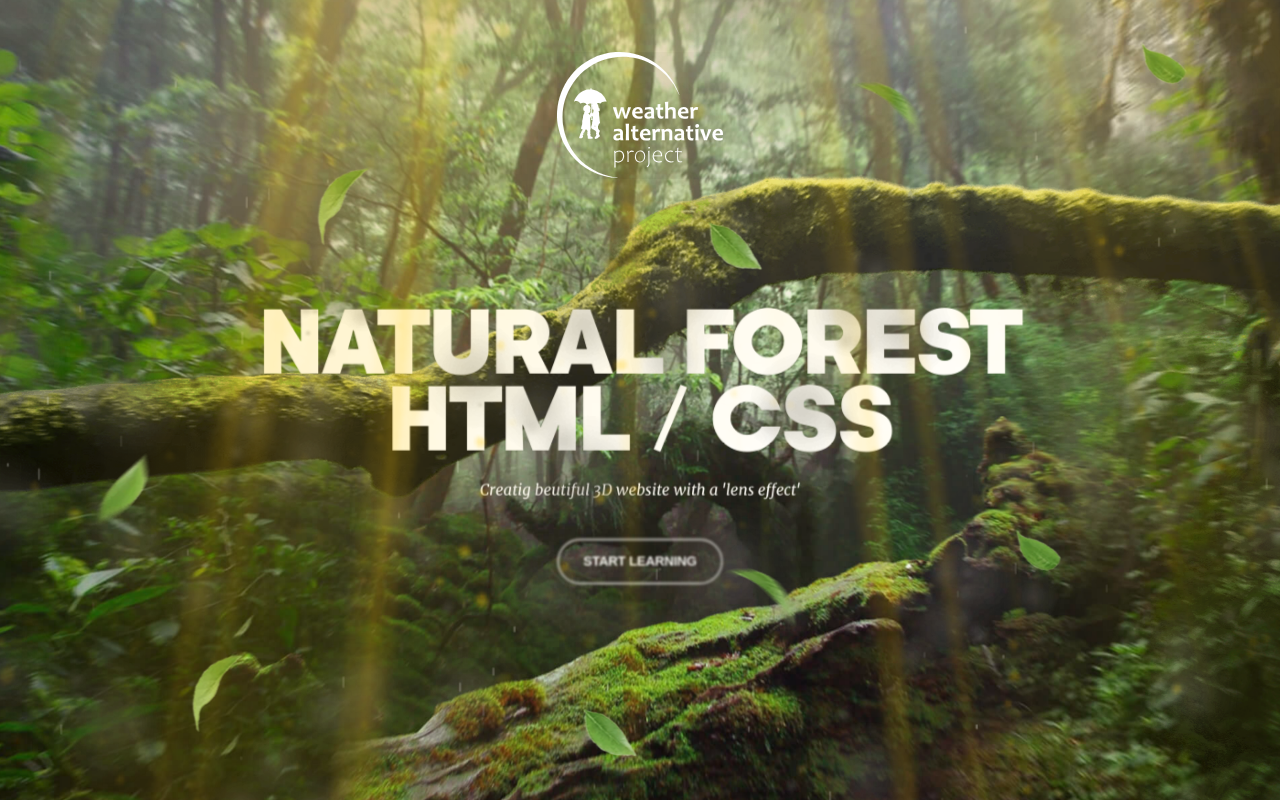
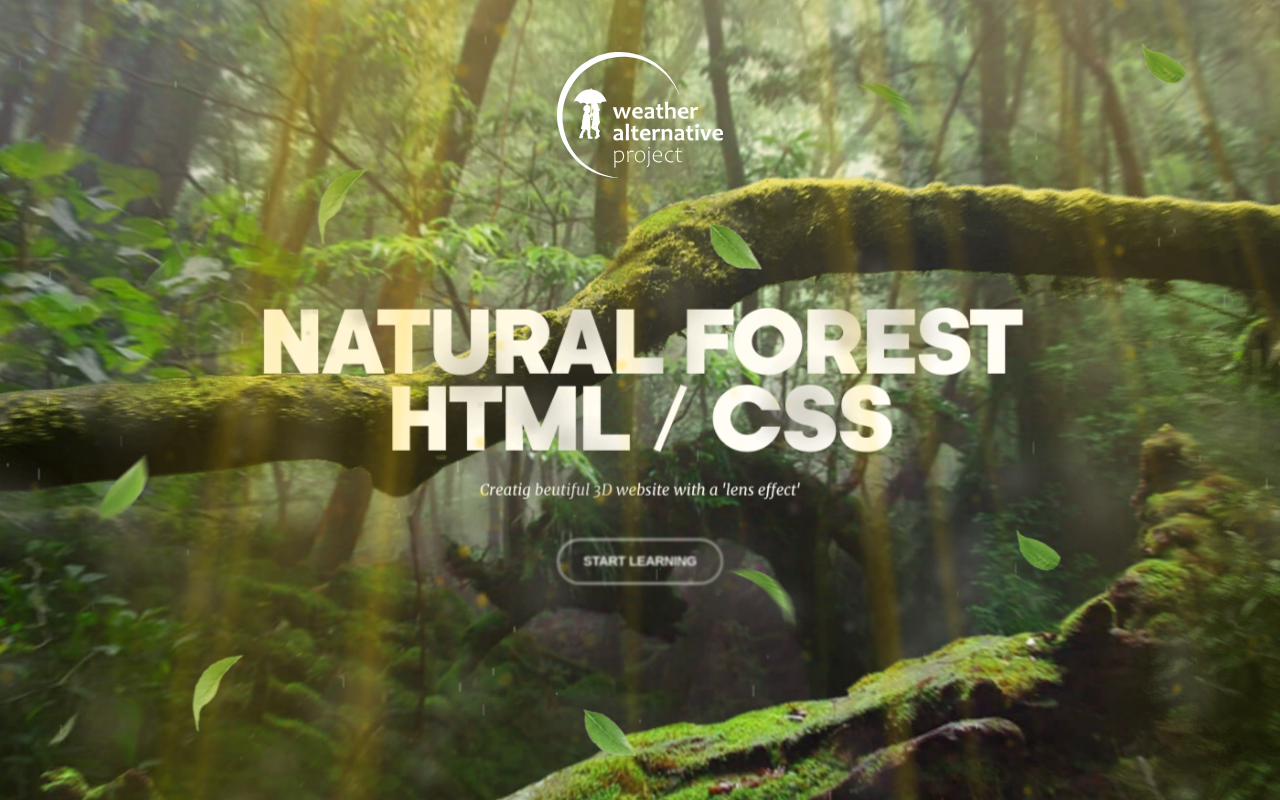
Before and after one commit to Obivaniche/parallax-nature, a website built with webpack: page src/index.html in a window 1280 px wide. Built offline with nearby package versions, Linux system fonts and the light colour scheme.

Commit message:
Update index.css

```diff
--- a/src/pages/index.css
+++ b/src/pages/index.css
@@ -56,6 +56,12 @@ body {
 .layer-1 {
 	background-image: url(../img/layer-1.jpg);
 	transform: translateZ(-55px) scale(1.1);
+}
+
+@media screen and (max-width: 1440px) {
+	.layer-1 {
+		transform: translateZ(-55px) scale(1.6);
+	}
 }
 
 .layer-2 {
```
